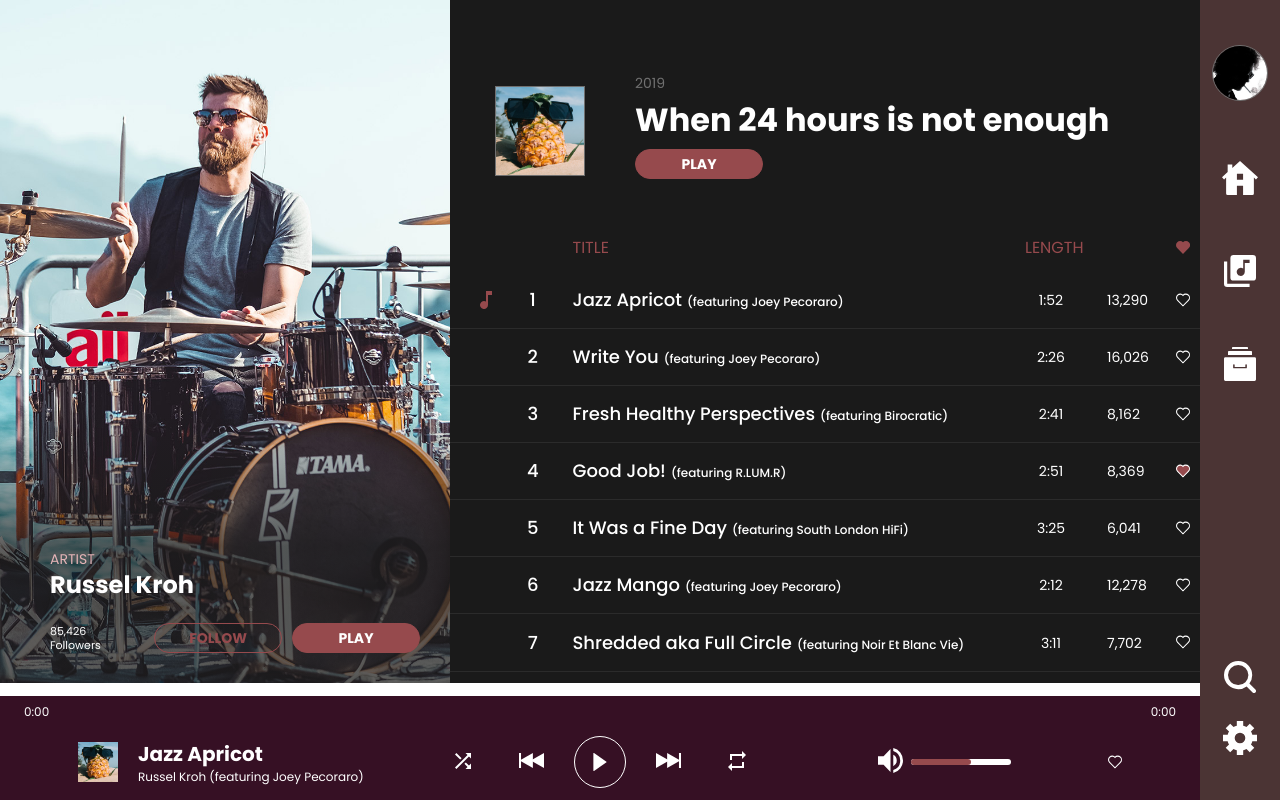
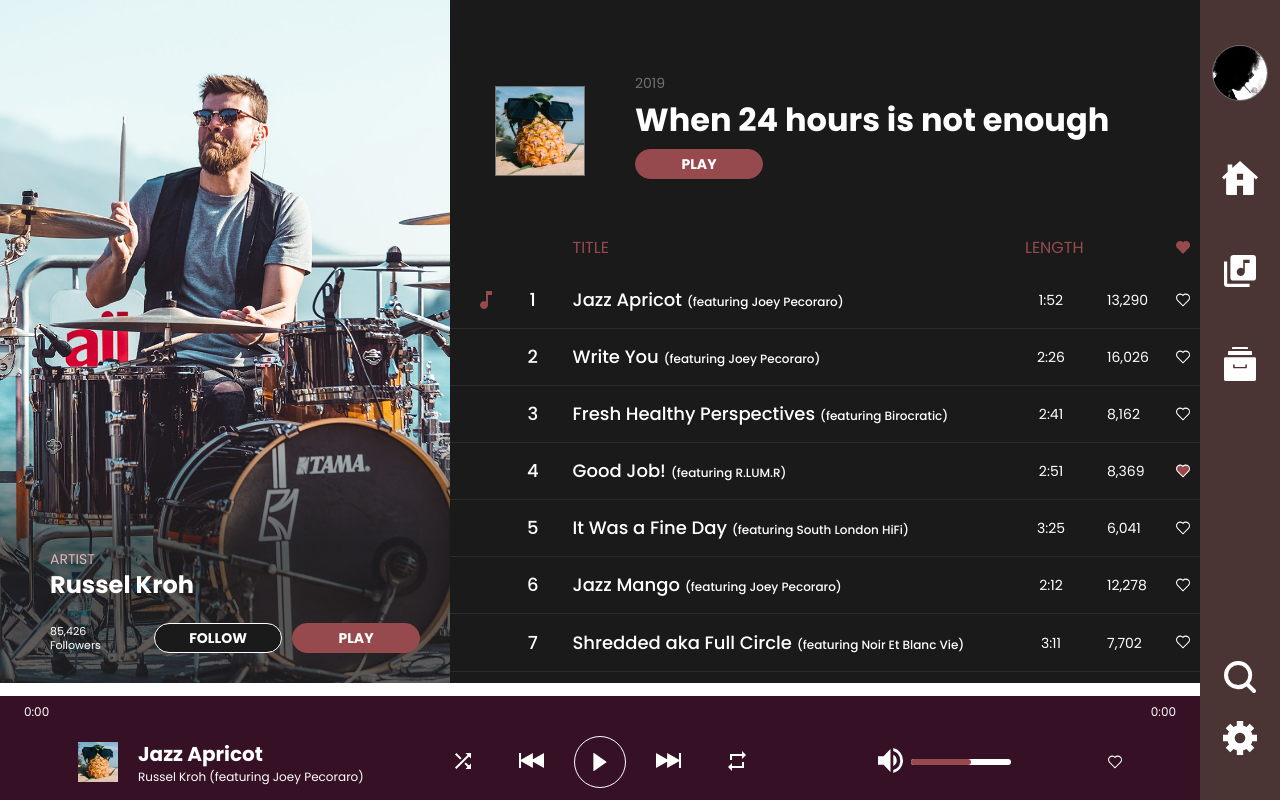
Before and after one commit to pamcy/React-Focus-Music-Player, a React (Create React App) app: page / in a window 1280 px wide. Built offline with nearby package versions, Linux system fonts and the light colour scheme.

Commit message:
:lipstick: Add button hover style

```diff
--- a/src/components/Buttons/FollowBtn.js
+++ b/src/components/Buttons/FollowBtn.js
@@ -1,10 +1,11 @@
 import React from 'react';
-import PropTypes from 'prop-types';
 
-const FollowBtn = props => {
-  return <button className="follow-btn">Follow</button>;
+const FollowBtn = () => {
+  return (
+    <button type="button" className="follow-btn">
+      Follow
+    </button>
+  );
 };
 
-FollowBtn.propTypes = {};
-
 export default FollowBtn;
--- a/src/components/Buttons/FollowBtn.scss
+++ b/src/components/Buttons/FollowBtn.scss
@@ -3,9 +3,12 @@
 
   width: 128px;
   padding: rem(7) rem(10);
-  border: 1px solid $red;
+  background-color: $black;
+  border: 1px solid $white;
   border-radius: 20px;
-  color: $red;
+  color: $white;
   text-align: center;
   text-transform: uppercase;
+  transition: transform 0.1s;
+  cursor: default;
 }
--- a/src/components/Buttons/PlayBtn.js
+++ b/src/components/Buttons/PlayBtn.js
@@ -3,7 +3,7 @@ import PropTypes from 'prop-types';
 
 const playBtn = ({ playSong, isPlaying }) => {
   return (
-    <button type="button" className="play-btn" onClick={playSong}>
+    <button type="button" className={`play-btn ${isPlaying ? 'pause' : ''}`} onClick={playSong}>
       {isPlaying ? 'Pause' : 'Play'}
     </button>
   );
--- a/src/components/Buttons/PlayBtn.scss
+++ b/src/components/Buttons/PlayBtn.scss
@@ -10,10 +10,14 @@
   text-align: center;
   text-transform: uppercase;
   transform: scale(1);
-  transition: all 0.1s;
+  transition: transform 0.1s;
+
+  &.pause {
+    color: $red;
+    background-color: $black;
+  }
 
   &:hover {
     transform: scale(1.03);
-    background-color: lighten($red, 10%);
   }
 }
--- a/src/components/PlayingBar.scss
+++ b/src/components/PlayingBar.scss
@@ -101,10 +101,16 @@ Panel bar
   padding: rem(16);
   border: 1px solid white;
   border-radius: 50%;
+  transform: scale(1);
+  transition: transform 0.3s;
 
   img {
     width: 18px;
     max-width: none;
+  }
+
+  &:hover {
+    transform: scale(1.1);
   }
 }
 
```
